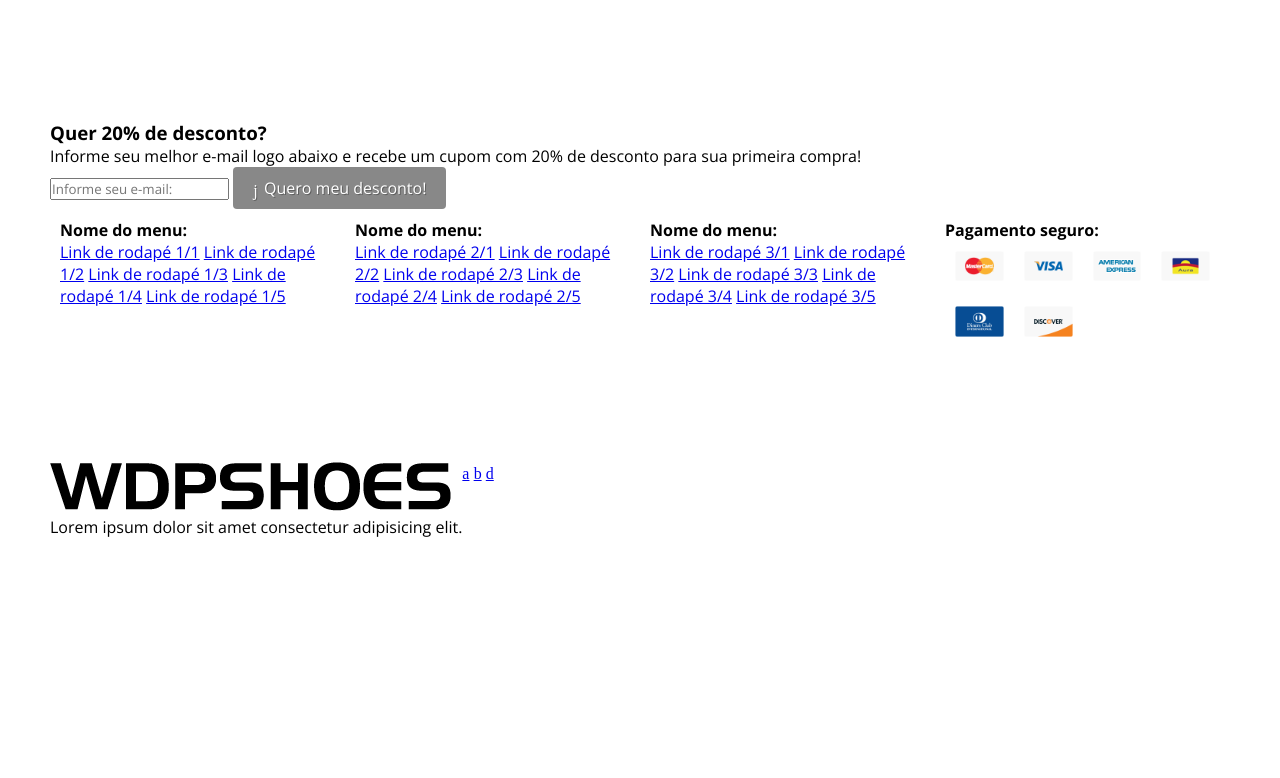
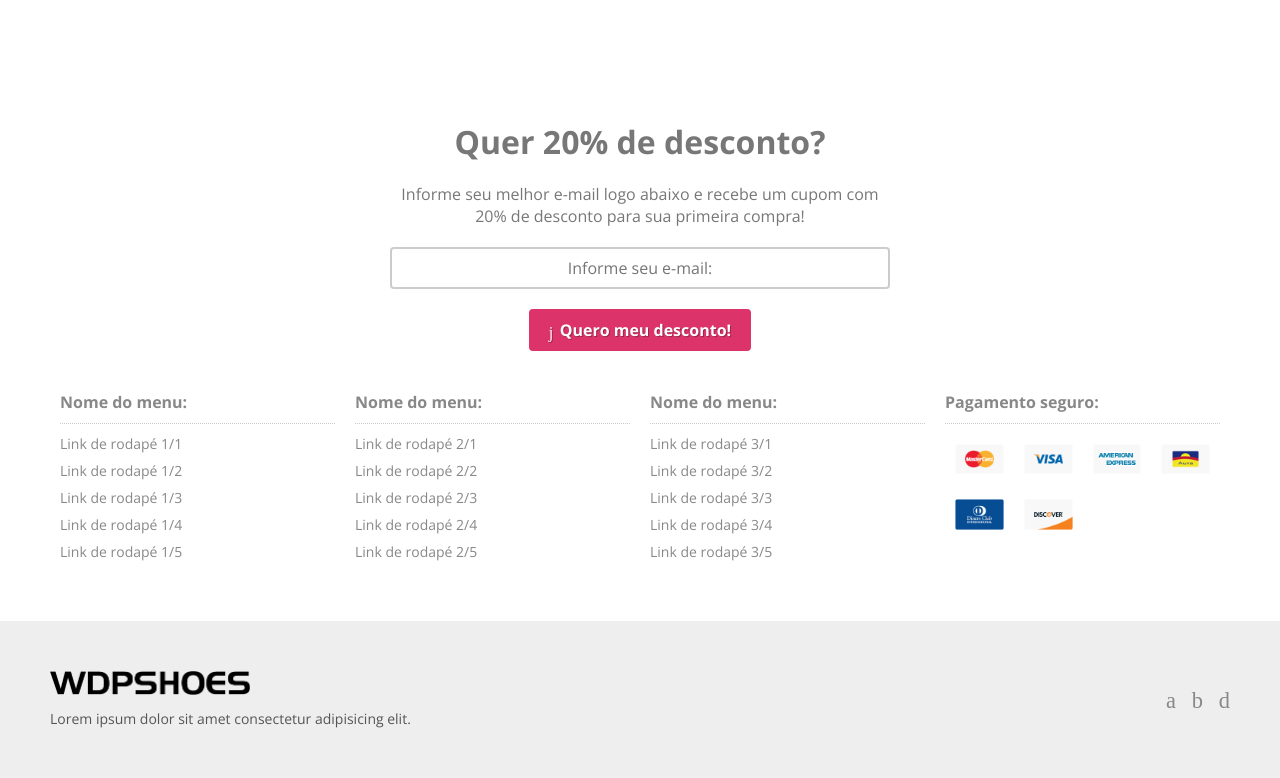
Before and after one commit to jeffnoronha1/Wdp_Project, a PHP site: page / in a window 1280 px wide. Shown: the part 246-1024 px from the top of the page. Before the commit the page ends 783 px from the top, so only its background shows below. Run offline with PHP 8.4, Linux system fonts and the light colour scheme; some web fonts are replaced.

Commit message:
Estilizando Footer

```diff
--- a/Themes/WdpShoes/Style.css
+++ b/Themes/WdpShoes/Style.css
@@ -241,3 +241,102 @@
 }
 
 /* FOOTER */
+
+.main_footer_optin{
+   width: 500px;
+   max-width: 100%;
+   margin: 0 auto 30px auto;
+   text-align: center;
+}
+
+.main_footer_optin_header{
+   color: #777;
+   margin-bottom: 20px;
+}
+
+.main_footer_optin_header h3{
+   font-size: 2em;
+   margin-bottom: 20px;
+}
+
+.main_footer_optin_form input{
+   font-size: 1em;
+   padding: 8px;
+   border: 2px solid #ccc;
+   display: block;
+   width: 100%;
+   text-align: center;
+   margin-bottom: 20px;
+}
+
+.main_footer_optin_form .btn{
+   background: var(--themeColorA);
+   font-weight: bold;
+}
+
+.main_footer_optin_form .btn:hover{
+   background: var(--themeColorA_h);
+}
+
+.main_footer_nav h4{
+   color: #888;
+   font-size: 1em;
+   margin-bottom: 10px;
+   padding-bottom: 10px;
+   border-bottom: 1px dotted #ccc;
+}
+
+.main_footer_nav a{
+   display: block;
+   width: 100%;
+   margin-top: 8px;
+   color: #888;
+   font-weight: normal;
+   font-size: 0.875em;
+   text-decoration: none;
+}
+
+.main_footer_nav a:hover{
+   text-decoration: underline;
+}
+
+.main_footer_bottom{
+   background: #eee;
+}
+
+.main_footer_bottom .container{
+   align-items: center;
+}
+
+.main_footer_bottom_copy{
+   align-items: center;
+}
+
+.main_footer_bottom_copy{
+   flex-basis: 50%;
+   font-size: 0.875em;
+   color: #555;
+}
+
+.main_footer_bottom_copy img{
+   width: 200px;
+   max-width: 100%;
+   margin-bottom: 10px;
+}
+
+.main_footer_bottom_social{
+   flex-basis: 50%;
+   text-align: right;
+   font-size: 1.4em;
+}
+
+.main_footer_bottom_social a{
+   display: inline-block;
+   margin-left: 10px;
+   text-decoration: none;
+   color: #888;
+}
+
+.main_footer_bottom_social a:hover{
+  color: var(--themeColorA);
+}
--- a/index.php
+++ b/index.php
@@ -87,7 +87,7 @@
                 </header>
 
                 <form action="" class="main_footer_optin_form">
-                    <input type="email" name="email" placeholder="Informe seu e-mail:">
+                    <input  class="radius"type="email" name="email" placeholder="Informe seu e-mail:">
                     <button class="btn radius transition icon-mail">Quero meu desconto!</button>
                 </form>
             </article>
@@ -138,9 +138,9 @@
                 </div>
 
                 <nav class="main_footer_bottom_social">
-                    <a href="#" title="" class="icon-facebook icon-notext"></a>
-                    <a href="#" title="" class="icon-instagram icon-notext"></a>
-                    <a href="#" title="" class="icon-youtube icon-notext"></a>
+                    <a href="#" title="" class="icon-facebook icon-notext transition"></a>
+                    <a href="#" title="" class="icon-instagram icon-notext transition"></a>
+                    <a href="#" title="" class="icon-youtube icon-notext transition"></a>
                 </nav>
         </div>
         </div>
```
